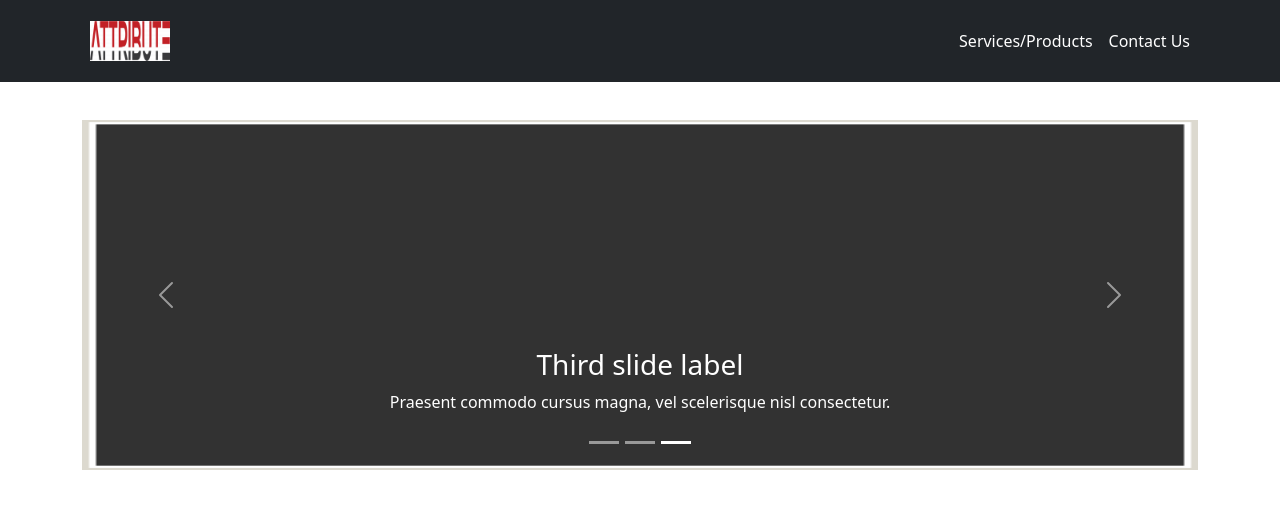
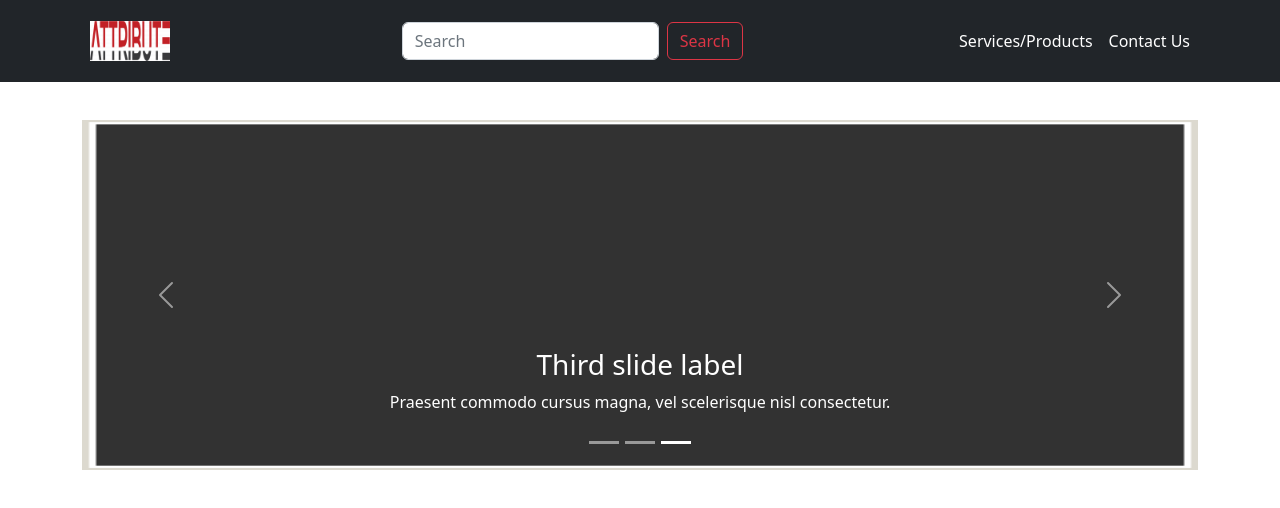
Before and after one commit to SiamAnzir/attribute-shop-website, a React (Create React App) app: page / in a window 1280 px wide. Shown: the top 508 px of the page. Built offline with nearby package versions, Linux system fonts and the light colour scheme.

Commit message:
[Added] search-option

```diff
--- a/src/components/Navbar.js
+++ b/src/components/Navbar.js
@@ -1,5 +1,5 @@
 import React from "react";
-import {Container, Nav, Navbar, NavItem} from "react-bootstrap";
+import {Container, Nav, Navbar, NavItem,Form ,Button} from "react-bootstrap";
 import logo from "../assets/attributelogo.png";
 
 const NavBar = () => {
@@ -13,6 +13,19 @@ const NavBar = () => {
                 </Nav>
                 <Navbar.Toggle aria-controls="basic-navbar-nav" />
                 <Navbar.Collapse id="basic-navbar-nav" className="justify-content-end">
+                    <div>
+                        <Form className="d-flex">
+                            <Form.Control
+                                type="search"
+                                placeholder="Search"
+                                className="me-2"
+                                aria-label="Search"
+                            />
+                            <Button variant="outline-danger">Search</Button>
+                        </Form>
+                    </div>
+                </Navbar.Collapse>
+                <Navbar.Collapse id="basic-navbar-nav" className="justify-content-end">
                     <Nav>
                         <NavItem> <Nav.Link href="#testimonials" className="text-white text-decoration-none"> Services/Products  </Nav.Link> </NavItem>
                         <NavItem> <Nav.Link href="#contact" className="text-white text-decoration-none"> Contact Us  </Nav.Link> </NavItem>
```
